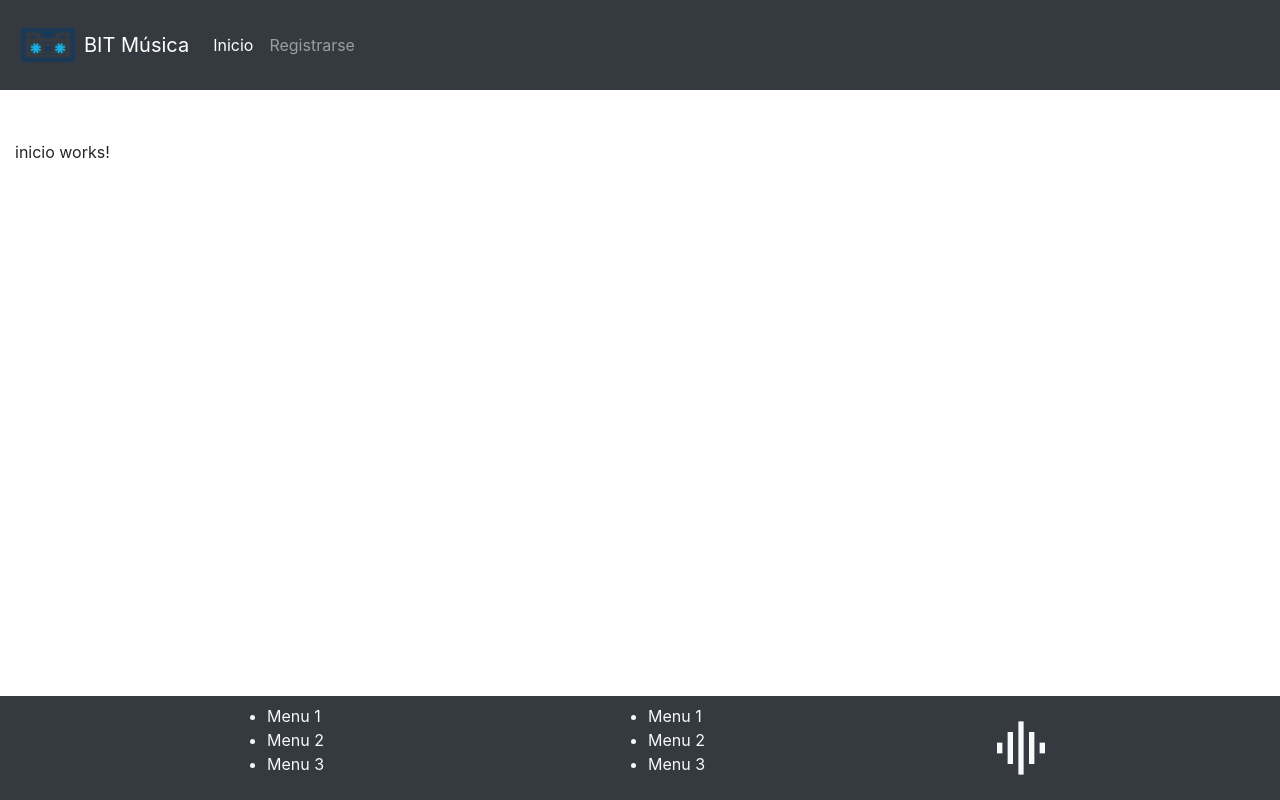
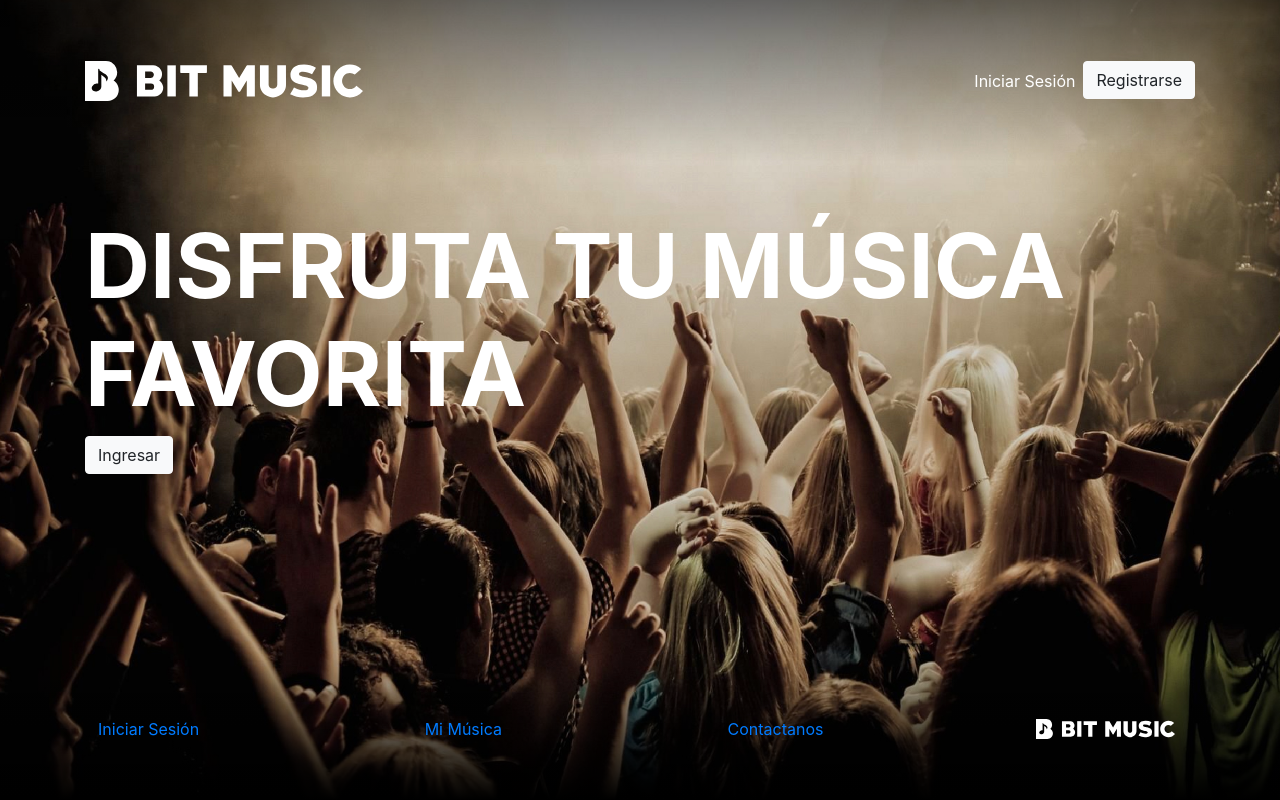
Before and after one commit to jefraroce/bit-musica-gui, an Angular app: page / in a window 1280 px wide. Built offline with nearby package versions, Linux system fonts and the light colour scheme.

Commit message:
Ajustes a la página de inicio y página de contacto.

```diff
--- a/src/app/app.module.ts
+++ b/src/app/app.module.ts
@@ -3,6 +3,7 @@ import { NgModule } from '@angular/core';
 import { CompartidoModule } from './compartido/compartido.module';
 import { HttpClientModule } from '@angular/common/http'
 import { AppRoutingModule } from './app-routing.module';
+import { FormsModule, ReactiveFormsModule } from '@angular/forms';
 
 import { AppComponent } from './app.component';
 import { LayoutComponent } from './layout/layout.component';
@@ -22,7 +23,9 @@ import { ContactoComponent } from './componentes/contacto/contacto.component';
     BrowserModule,
     AppRoutingModule,
     CompartidoModule,
-    HttpClientModule
+    HttpClientModule,
+    FormsModule,
+    ReactiveFormsModule
   ],
   providers: [],
   bootstrap: [AppComponent]
--- a/src/app/compartido/componentes/cabecera/cabecera.component.html
+++ b/src/app/compartido/componentes/cabecera/cabecera.component.html
@@ -1,20 +1,21 @@
-<nav class="navbar navbar-expand-lg navbar-dark bg-dark">
-  <a class="navbar-brand d-flex align-items-center" routerLink="/">
-    <img src="assets/images/cassette.png" alt="" class="logo mr-1" />
-    BIT Música
+<nav class="navbar navbar-expand-lg navbar-dark bg-dark-gradient py-5">
+  <div class="container d-flex justify-content-between">
+    <a class="navbar-brand d-flex align-items-center my-2" routerLink="/">
+      <img src="assets/images/LOGO.svg" alt="" class="logo mr-1" />
     </a>
-  <button class="navbar-toggler" type="button" data-toggle="collapse" data-target="#navbarSupportedContent" aria-controls="navbarSupportedContent" aria-expanded="false" aria-label="Toggle navigation">
+    <button class="navbar-toggler" type="button" data-toggle="collapse" data-target="#navbarHeader" aria-controls="navbarHeader" aria-expanded="false" aria-label="Toggle navigation">
       <span class="navbar-toggler-icon"></span>
     </button>
 
-  <div class="collapse navbar-collapse" id="navbarSupportedContent">
-    <ul class="navbar-nav mr-auto">
+    <div class="collapse navbar-collapse" id="navbarHeader">
+      <ul class="navbar-nav">
         <li class="nav-item active">
-        <a class="nav-link" href="#">Inicio <span class="sr-only">(current)</span></a>
+          <a class="nav-link"  routerLink="/inicio-de-sesion" routerLinkActive="active">Iniciar Sesión <span class="sr-only">(current)</span></a>
         </li>
         <li class="nav-item">
-        <a class="nav-link" href="#">Registrarse</a>
+          <a class="btn btn-light" routerLink="/registro" routerLinkActive="active">Registrarse</a>
         </li>
       </ul>
     </div>
+  </div>
 </nav>
--- a/src/app/compartido/componentes/cabecera/cabecera.component.scss
+++ b/src/app/compartido/componentes/cabecera/cabecera.component.scss
@@ -0,0 +1,13 @@
+.logo {
+  height: 40px;
+  width: auto;
+}
+
+.bg-dark-gradient {
+  background-color: transparent;
+  background: linear-gradient(0deg,  transparent, rgba(0,0,0,0.6) 100%);
+}
+
+#navbarHeader.navbar-collapse {
+  flex-grow: inherit;
+}
--- a/src/app/compartido/componentes/pie-de-pagina/pie-de-pagina.component.html
+++ b/src/app/compartido/componentes/pie-de-pagina/pie-de-pagina.component.html
@@ -1,15 +1,10 @@
-<div class="bg-dark text-light py-2">
-  <div class="container d-flex justify-content-around align-items-center">
-    <ul>
-      <li>Menu 1</li>
-      <li>Menu 2</li>
-      <li>Menu 3</li>
-    </ul>
-    <ul>
-      <li>Menu 1</li>
-      <li>Menu 2</li>
-      <li>Menu 3</li>
-    </ul>
-    <span class="material-icons big-icon">graphic_eq</span>
+<div class="bg-dark-gradient text-light">
+  <div class="container d-flex justify-content-between align-items-center py-5">
+    <a class="btn btn-link" routerLink="/inicio-de-sesion" routerLinkActive="active">Iniciar Sesión</a>
+    <a class="btn btn-link" routerLink="/reproductor" routerLinkActive="active">Mi Música</a>
+    <a class="btn btn-link" routerLink="/contacto" routerLinkActive="active">Contactanos</a>
+    <a class="navbar-brand d-flex align-items-center my-2" routerLink="/">
+      <img src="assets/images/LOGO.svg" alt="" class="logo mr-1" />
+    </a>
   </div>
 </div>
--- a/src/app/compartido/componentes/pie-de-pagina/pie-de-pagina.component.scss
+++ b/src/app/compartido/componentes/pie-de-pagina/pie-de-pagina.component.scss
@@ -1,3 +1,12 @@
 .big-icon {
   font-size: 4rem;
 }
+
+.bg-dark-gradient {
+  background: linear-gradient(0deg, rgba(0,0,0,1) 0%, transparent 100%);
+}
+
+.logo {
+  height: 20px;
+  width: auto;
+}
--- a/src/app/componentes/contacto/contacto.component.html
+++ b/src/app/componentes/contacto/contacto.component.html
@@ -3,17 +3,19 @@
         <h1>Contactanos</h1>
         <div class="titulo row">
             <div class="col-12">
-                <form>
+                <form [formGroup]="formularioMensaje" (ngSubmit)="enviarMensaje(formularioMensaje.value)">
                     <div class="col-12">
                         <div class="form-group">
-                            <input type="text" class="form-control" id="text" placeholder="Nombre">
+                            <input formControlName="nombre" type="text" class="form-control" id="text"
+                                placeholder="Nombre">
                         </div>
                         <div class="form-group">
-                            <input type="email" class="form-control" id="email" placeholder="Correo">
+                            <input formControlName="correoElectronico" type="email" class="form-control" id="email"
+                                placeholder="Correo">
                         </div>
                         <div class="form-group">
-                            <textarea class="form-control" id="exampleFormControlTextarea1" rows="3"
-                                placeholder="¿En que te podemos ayudar?"></textarea>
+                            <textarea formControlName="mensaje" class="form-control" id="exampleFormControlTextarea1"
+                                rows="3" placeholder="¿En que te podemos ayudar?"></textarea>
                         </div>
                         <div class="row">
                             <div class="boton col-12">
--- a/src/app/componentes/contacto/contacto.component.ts
+++ b/src/app/componentes/contacto/contacto.component.ts
@@ -1,4 +1,6 @@
 import { Component, OnInit } from '@angular/core';
+import { MensajesService } from '../../servicios/mensajes.service';
+import { FormBuilder, FormGroup, Validators } from '@angular/forms';
 
 @Component({
   selector: 'app-contacto',
@@ -6,10 +8,22 @@ import { Component, OnInit } from '@angular/core';
   styleUrls: ['./contacto.component.scss']
 })
 export class ContactoComponent implements OnInit {
+  formularioMensaje: FormGroup;
 
-  constructor() { }
-
-  ngOnInit(): void {
+  constructor(
+      private mensajesService: MensajesService,
+      private formBuilder: FormBuilder
+    ) {
+    this.formularioMensaje = this.formBuilder.group({
+      nombre: ['', Validators.required],
+      correoElectronico: ['', Validators.required],
+      mensaje: ['', Validators.required]
+    });
   }
 
+  ngOnInit(): void { }
+
+  enviarMensaje(mensaje) {
+    console.log(mensaje);
+  }
 }
--- a/src/app/componentes/inicio/inicio.component.html
+++ b/src/app/componentes/inicio/inicio.component.html
@@ -1 +1,6 @@
-<p>inicio works!</p>
+<img src="assets/images/BG-INICIO.jpg" class="imagen-de-fondo" alt="" />
+
+<div class="container">
+  <h1 class="titulo text-white">DISFRUTA TU MÚSICA FAVORITA</h1>
+  <a class="btn btn-light" routerLink="/inicio-de-sesion">Ingresar</a>
+</div>
--- a/src/app/componentes/inicio/inicio.component.scss
+++ b/src/app/componentes/inicio/inicio.component.scss
@@ -0,0 +1,4 @@
+.titulo {
+  font-size: 90px;
+  font-weight: bold;
+}
--- /dev/null
+++ b/src/app/servicios/mensajes.service.ts
@@ -0,0 +1,15 @@
+import { Injectable } from '@angular/core';
+import { HttpClient } from '@angular/common/http';
+import { environment } from '../../environments/environment';
+
+@Injectable({
+  providedIn: 'root'
+})
+export class MensajesService {
+
+  constructor(private http: HttpClient) { }
+
+  crearMensaje(mensaje) {
+    return this.http.post(`${environment.API_URL}/mensajes`, mensaje);
+  }
+}
--- a/src/styles.scss
+++ b/src/styles.scss
@@ -1 +1,9 @@
 /* You can add global styles to this file, and also import other style files */
+img.imagen-de-fondo {
+  position: absolute;
+  top: 0;
+  left: 0;
+  z-index: -1;
+  height: 100%;
+  width: 100%;
+}
```
Lines whose indentation alone changed are shown as unchanged.
